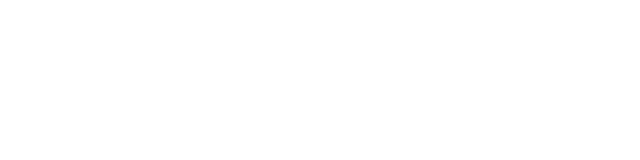
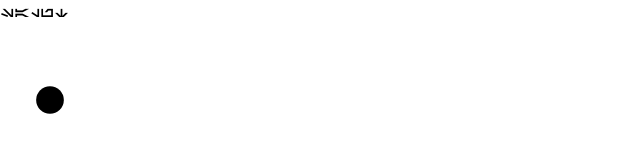
Before and after one commit to Lurik13/Matcha, a React (Vite) app in the folder front/: page /home in a window 1280 px wide. Before the commit this address had no page. Shown: the top 160 px of the page, without its empty margins (0-640 px from the left). Built offline with nearby package versions, Linux system fonts and the light colour scheme.

Commit message:
Try fond étoiles qui descendent

```diff
--- a/front/src/main.tsx
+++ b/front/src/main.tsx
@@ -6,6 +6,7 @@
 import Register from './pages/Register.tsx';
 import ForgotPassword from './pages/ForgotPassword.tsx';
 import ResetPassword from './pages/ResetPassword.tsx';
+import Home from './pages/Home.tsx';
 
 const root = document.getElementById("root") as HTMLElement;
 createRoot(root).render(
@@ -16,6 +17,7 @@
         <Route path="/reset-password" element={<ResetPassword />} />
         <Route path="/forgot-password" element={<ForgotPassword />} />
         <Route path="/register" element={<Register />} />
+        <Route path="/home" element={<Home />} />
       </Routes>
     </BrowserRouter>
   </React.StrictMode>
--- /dev/null
+++ b/front/src/pages/Home.tsx
@@ -0,0 +1,60 @@
+
+import React, { useRef, useEffect } from 'react'
+
+const Canvas = () => {
+  const canvasRef = useRef(null)
+
+  const draw = (ctx, frameCount) => {
+    ctx.clearRect(0, 0, ctx.canvas.width, ctx.canvas.height)
+    ctx.fillStyle = '#000000'
+    ctx.beginPath()
+    ctx.arc(50, 100, 20*Math.sin(frameCount*0.05)**2, 0, 2*Math.PI)
+    ctx.fill()
+  }
+
+  useEffect(() => {
+
+    const canvas = canvasRef.current
+    canvas.width = window.innerWidth
+    canvas.height = window.innerHeight
+    const context = canvas.getContext('2d')
+    let frameCount = 0
+    let animationFrameId
+
+    const render = () => {
+      frameCount++
+      draw(context, frameCount)
+      animationFrameId = window.requestAnimationFrame(render)
+    }
+    render()
+
+    return () => {
+      window.cancelAnimationFrame(animationFrameId)
+    }
+  }, [draw])
+  console.log("windows", window.innerHeight, window.innerWidth);
+  return (
+    <canvas
+      ref={canvasRef}
+      style={{
+        position: "fixed",
+        top: 0,
+        left: 0,
+        // width: "100%",
+        // height: "100%",
+        zIndex: -1
+      }}
+    />
+  );
+}
+
+
+function Home () {
+  return (
+    <div>
+      Salut
+      <Canvas />
+    </div>
+  );
+}
+export default Home;
```
